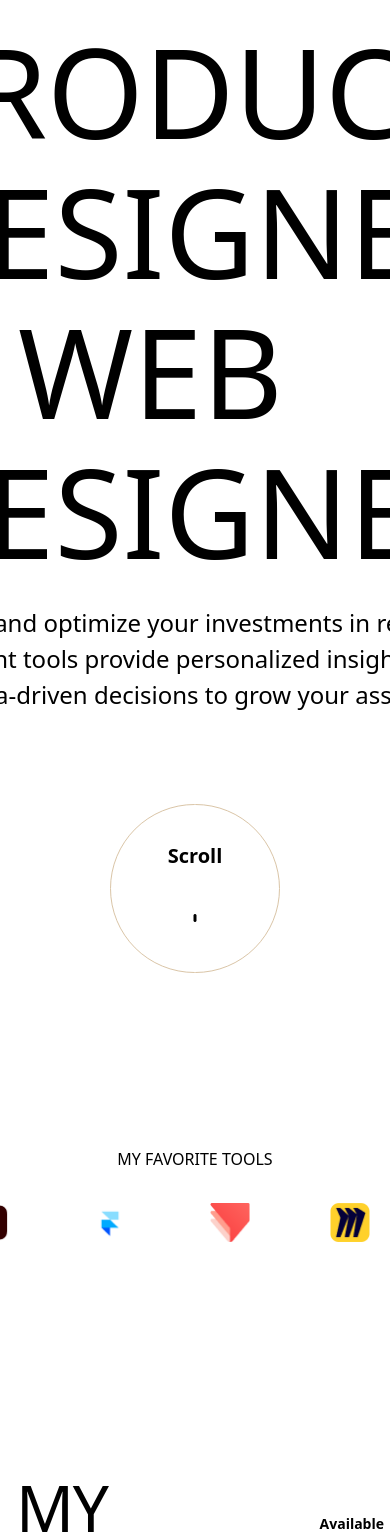
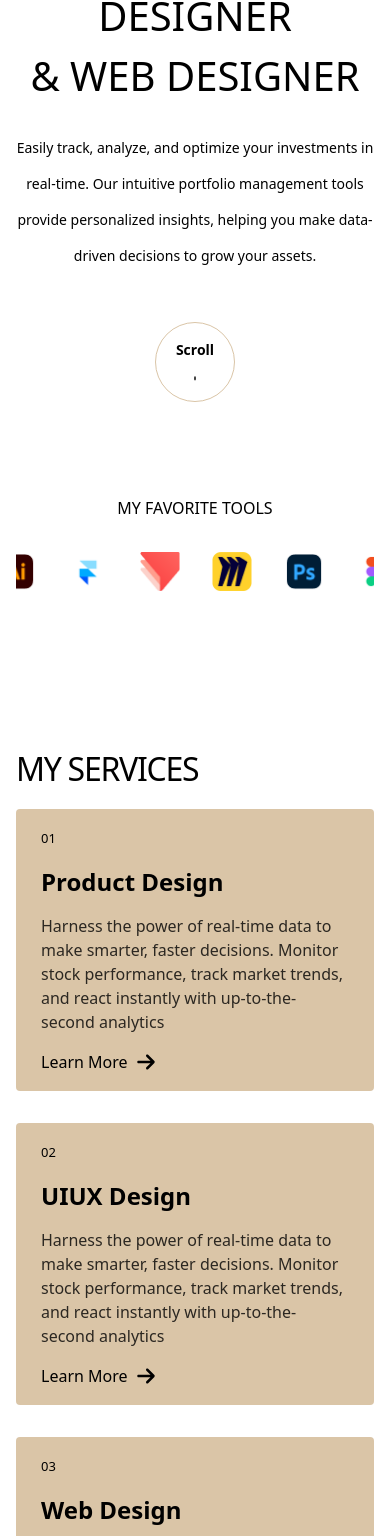
Before and after one commit to Christopher6609/KunlePortfolio, a Next.js app: page / in a window 390 px wide. Shown: the part 234-1770 px from the top of the page. Built offline with nearby package versions, Linux system fonts and the light colour scheme.

Commit message:
heading and services responsiveness

```diff
--- a/src/app/components/Heading/Heading.tsx
+++ b/src/app/components/Heading/Heading.tsx
@@ -1,5 +1,5 @@
 import Image from "next/image";
-import Link from "next/link";
+
 
 type headingProps = {
     headingLineOne: string;
@@ -11,7 +11,7 @@ type headingProps = {
 
 const Heading = ({ headingLineOne, headingLineTwo, headingDescription, mouseText, scrollToLocation }: headingProps) => {
     return (
-        <div className="pt-[15.94rem]" id="heading">
+        <div className="md:pt-[15.94rem] mt-[10rem]" id="heading">
 
             <div className="flex flex-col items-center justify-center gap-[1.5rem]">
                 <div className="md:flex md:px-[2rem]  hidden  ">
@@ -22,20 +22,20 @@ const Heading = ({ headingLineOne, headingLineTwo, headingDescription, mouseText
                         <p className="text-[0.875rem] leading-[1.25rem] font-[600]" >Available to work</p>
                     </div>
                 </div>
-                <div className="md:text-center" >
+                <div className="text-center " >
 
-                    <h1 className={`text-[7.75rem] leading-[8.75rem] font-[100] uppercase `}>{headingLineOne} </h1>
-                    <h1 className={`text-[7.75rem] leading-[8.75rem] font-[100] uppercase `}>{headingLineTwo}</h1>
+                    <h1 className={`md:text-[7.75rem] text-[2.5rem] md:leading-[8.75rem] md:font-[100] font-[300] uppercase`}>{headingLineOne} </h1>
+                    <h1 className={`md:text-[7.75rem] text-[2.5rem] md:leading-[8.75rem] md:font-[100] font-[300] uppercase `}>{headingLineTwo}</h1>
                 </div>
 
-                <div className="flex w-[55.8125rem] justify-center ">
-                    <p className="text-[1.5rem] font-[100] leading-[2.25rem] text-center">{headingDescription}</p>
+                <div className="flex md:w-[55.8125rem] justify-center ">
+                    <p className="md:text-[1.5rem] text-[0.875rem] font-[100] leading-[2.25rem] text-center">{headingDescription}</p>
                 </div>
             </div>
-            <div className="flex justify-center items-center mt-[5.69rem] mb-[2.87rem]">
-                <a href={scrollToLocation} className="w-[10.575rem] h-[10.575rem] border-[1px] border-[#DAC5A7] rounded-full py-[1rem] flex  flex-col items-center justify-center gap-[1rem] group hover:rotate-180 duration-300 delay-200">
-                    <p className="text-[1.25rem] font-[700] leading-[1.5rem] group-hover:scale-x-[-1] group-hover:-scale-y-[1] transform duration-300" >{mouseText}</p>
-                    <div className="w-[2rem] h-[3.125rem]">
+            <div className="flex justify-center items-center md:mt-[5.69rem] mt-[3rem] mb-[2.87rem]">
+                <a href={scrollToLocation} className="md:w-[10.575rem] w-[5rem] md:h-[10.575rem] h-[5rem] border-[1px] border-[#DAC5A7] rounded-full py-[1rem] flex  flex-col items-center justify-center md:gap-[1rem] group hover:rotate-180 duration-300 delay-200">
+                    <p className="md:text-[1.25rem] text-[0.875rem] font-[700] leading-[1.5rem] group-hover:scale-x-[-1] group-hover:-scale-y-[1] transform duration-300" >{mouseText}</p>
+                    <div className="md:w-[2rem] w-[1rem] md:h-[3.125rem] h-[1.5rem]">
                         <Image src="/img/Frame 2147223898.png" width={200} height={3125} alt="mouse" className="w-full h-full object-contain" />
                     </div>
                 </a>
--- a/src/app/components/Services/Service.tsx
+++ b/src/app/components/Services/Service.tsx
@@ -11,7 +11,7 @@ type serviceProps = {
 const Service = ({ service }:serviceProps) => {
     const { id, head, body } = service;
     return (
-        <div className="md:w-[25rem] md:h-[20.0625rem] dark:bg-[#0E0E0E] bg-[#DAC5A7] rounded border-[#dac5a71a] border flex items-center px-[1.5rem] hover:dark:bg-[#DAC5A7] hover:text-[#000]">
+        <div className="md:w-[25rem] md:h-[20.0625rem] dark:bg-[#0E0E0E] bg-[#DAC5A7] rounded border-[#dac5a71a] border flex items-center px-[1.5rem] py-[1rem] hover:dark:bg-[#DAC5A7] hover:text-[#000]">
             <div className="space-y-[1rem]">
                 <p className="text-[0.8125rem] font-[100] leading-[1.5rem] ">{id}</p>
                 <h4 className="text-[1.5rem] font-[700] leading-[2rem] ">{head}</h4>
--- a/src/app/components/Services/Services.tsx
+++ b/src/app/components/Services/Services.tsx
@@ -10,28 +10,28 @@ export interface serviceData {
 
 const Services = () => {
     return (
-        <div className="py-[6.56rem] space-y-[3.31rem]" id="services">
+        <div className="py-[6.56rem] md:space-y-[3.31rem] space-y-4" id="services">
             <div className="flex justify-between items-center">
                 <div>
-                    <h1 className="text-[4rem] font-[300] leading-[4rem] tracking-[-0.08rem] uppercase ">my services</h1>
+                    <h1 className="md:text-[4rem] text-[2rem] font-[300] md:leading-[4rem] tracking-[-0.08rem] uppercase ">my services</h1>
                 </div>
-                <div className="flex px-[2rem]">
+                <div className="md:flex px-[2rem] hidden">
                     <div className="pt-[1rem]">
-                        <Image src="/img/Hand-drawn arrow.png" width={3125} height={125} alt="arrowDown" className="w-[3.5rem] h-[2.25rem] -rotate-30 " />
+                        <Image src="/img/Hand-drawn arrow.png" width={3125} height={125} alt="arrowDown" className="md:w-[3.5rem] w-[1.5rem] md:h-[2.25rem] h-[1rem] -rotate-30 " />
                     </div>
                     <div>
-                        <p className="text-[0.875rem] leading-[1.25rem] font-[600] ">Available to work</p>
+                        <p className="text-[0.875rem] md:leading-[1.25rem] font-[600] ">Available to work</p>
                     </div>
                 </div>
             </div>
-            <div className="flex gap-[1.25rem]">
+            <div className="md:flex  gap-[1.25rem] space-y-8 md:space-y-0">
                 {
                     services.map((service) => <Service key={service.id} service={service} />)
                 }
 
             </div>
             <div className="flex justify-center items-center">
-                <a href="mailto:odeniyichristopher7@gmail.com" className="w-[7.5625rem] h-[3.0625rem] px-[0.75rem] py-[0.5rem] flex justify-center items-center rounded bg-[#EDD6B6] text-[#000] text-[1.21875rem] leading-[1.5rem] font-[500] tracking-[0.01831rem] hover:bg-transparent hover:text-[#EDD6B6] hover:border-[#EDD6B6] hover:border ">Hire Me </a>
+                <a href="mailto:odeniyichristopher7@gmail.com" className="md:w-[7.5625rem] w-[5rem] md:h-[3.0625rem] h-[2rem] md:px-[0.75rem] md:py-[0.5rem] flex justify-center items-center rounded bg-[#EDD6B6] text-[#000] md:text-[1.21875rem] text-[0.875rem]leading-[1.5rem] md:font-[500] tracking-[0.01831rem] hover:bg-transparent hover:text-[#EDD6B6] hover:border-[#EDD6B6] hover:border ">Hire Me </a>
             </div>
         </div>
     )
--- a/src/app/components/Tools/Tools.tsx
+++ b/src/app/components/Tools/Tools.tsx
@@ -3,14 +3,14 @@ import Marquee from "react-fast-marquee";
 
 const Tools = () => {
     return (
-        <div className="py-[8rem] flex flex-col justify-center items-center gap-[2rem]" id="tools">
+        <div className="md:py-[8rem] py-[3rem] flex flex-col justify-center items-center gap-[2rem]" id="tools">
             <div>
                 <h4 className="uppercase text-[1rem] font-[200] leading-[1.5rem] text-center ">my favorite tools</h4>
             </div>
 
-            <div className="w-[55.625rem]">
+            <div className="md:w-[55.625rem] w-full">
                 <Marquee gradient={false} speed={50} pauseOnHover={true}>
-                    <div className="flex gap-[5rem] overflow-hidden pl-[5rem]">{tools.map((tool) => {
+                    <div className="flex md:gap-[5rem] gap-[2rem] overflow-hidden md:pl-[5rem] pl-[2rem]">{tools.map((tool) => {
                         return (
                             <div key={tool.id} className="w-[2.5rem] h-[2.5rem]">
                                 <Image
```
Also changed, not shown: src/app/globals.css (line endings or trailing spaces).
